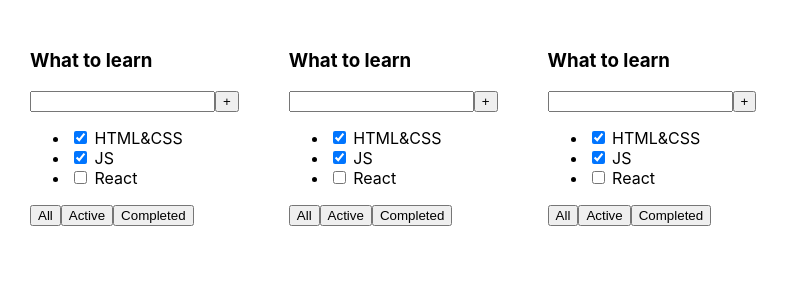
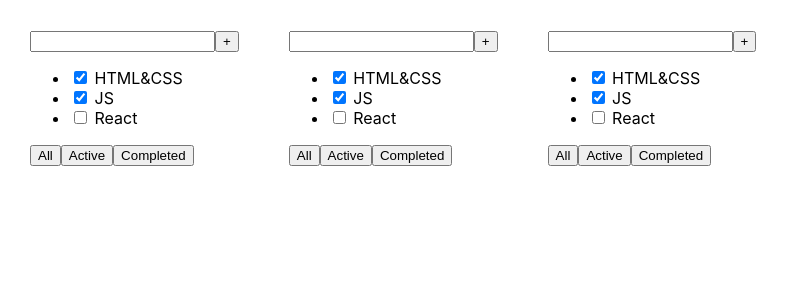
Before and after one commit to ElenaWebDev984/todolist-01, a React (Vite) app: page / in a window 1280 px wide. Shown: the top 300 px of the page, without its empty margins (0-789 px from the left). Built offline with nearby package versions, Linux system fonts and the light colour scheme.

Commit message:
add components

```diff
--- a/src/TodoListItem.tsx
+++ b/src/TodoListItem.tsx
@@ -1,29 +1,16 @@
+import {TodoListTitle} from "./TodoListTitle.tsx";
+import {AddTaskForm} from "./AddTaskForm.tsx";
+import {TasksList} from "./TasksList.tsx";
+import {FilterButtons} from "./FilterButtons.tsx";
 
 
 export const TodoListItem = () => {
     return (
         <div>
-            <h3>What to learn</h3>
-            <div>
-                <input/>
-                <button>+</button>
-            </div>
-            <ul>
-                <li>
-                    <input type="checkbox" checked={true}/> <span>HTML&CSS</span>
-                </li>
-                <li>
-                    <input type="checkbox" checked={true}/> <span>JS</span>
-                </li>
-                <li>
-                    <input type="checkbox" checked={false}/> <span>React</span>
-                </li>
-            </ul>
-            <div>
-                <button>All</button>
-                <button>Active</button>
-                <button>Completed</button>
-            </div>
+            <TodoListTitle />
+            <AddTaskForm />
+            <TasksList />
+            <FilterButtons />
         </div>
     );
 };
```
